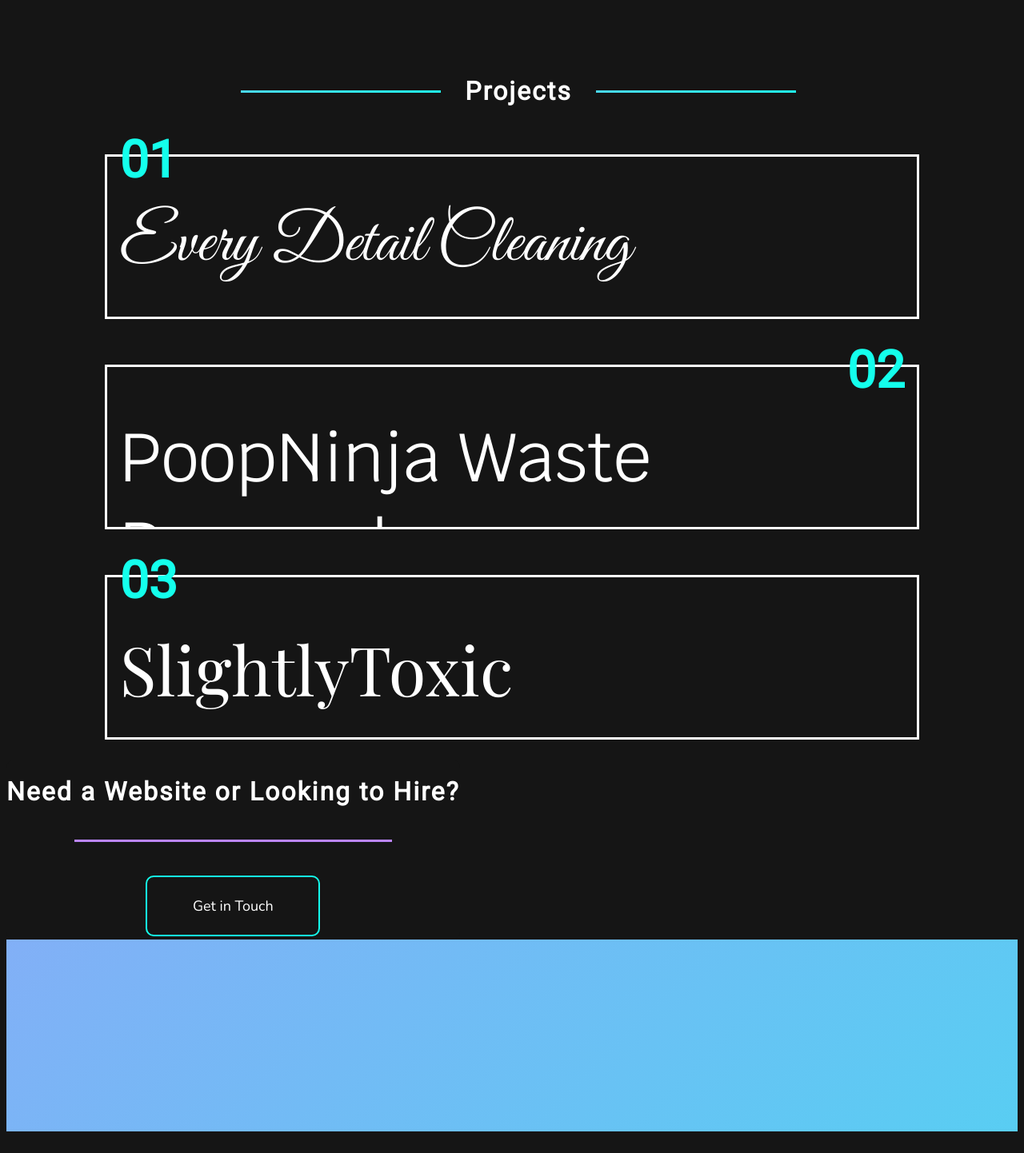
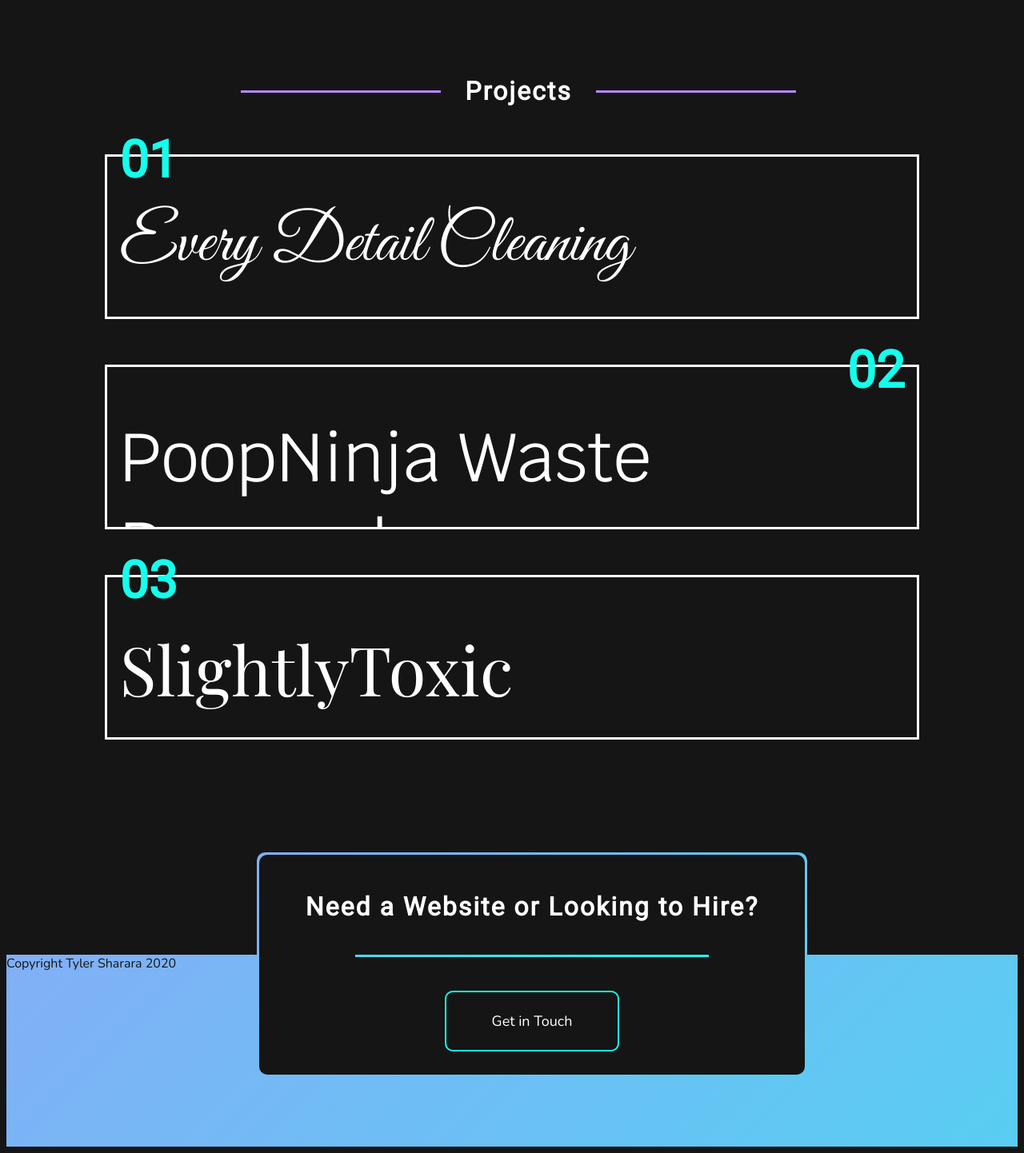
Before and after one commit to TylerSharara/Portfolio, a PHP site: page / in a window 1280 px wide. Shown: the part 805-2247 px from the top of the page at 80% size. Before the commit the page ends 2220 px from the top, so only its background shows below. Run offline with PHP 8.4, Linux system fonts and the light colour scheme.

Commit message:
major league changes:      - changed footer      - changed call to action      - various css fix ups

```diff
--- a/index.php
+++ b/index.php
@@ -36,7 +36,7 @@
                         <ul>
                             <li><a href="index.php">Home</a></li>
                             <li><a href="#project-start">Projects</a></li>
-                            <li><a href="https://mail.google.com/mail/u/0/?tab=rm&ogbl#inbox?compose=CllgCJTNHjkMDTvrxqNQPVXDRKVhQjfBVHpVtCbhTqgtbPJkGFBQhfCMqtwmMTjJlgcBXLXgpLV">Contact</a></li>
+                            <li><a href="#contact">Contact</a></li>
                         </ul>
                     </nav>
                 </div>
@@ -149,18 +149,19 @@
                 </div>
             </div>
         </div>
-        <div class="call-to-action-container">
-            <div class="call-to-action">
-                <h1 id="project-start" class="project-start">Need a Website or Looking to Hire?</h1>
-                <br>
-                <div class="horizontal-divider-full"></div>
-                <br><br>
-                <a href="https://mail.google.com/mail/u/0/?tab=rm&ogbl#inbox?compose=CllgCJTNHjkMDTvrxqNQPVXDRKVhQjfBVHpVtCbhTqgtbPJkGFBQhfCMqtwmMTjJlgcBXLXgpLV" target="_blank" class="button button1"><span>Get in Touch </span></a>
-            </div>
+        <br>
+        <div class="call-to-action-container" id="contact">
+                <div class="gradient-border">
+                    <h1 id="project-start" class="project-start">Need a Website or Looking to Hire?</h1>
+                    <br>
+                    <div class="horizontal-divider-full"></div>
+                    <br><br>
+                    <a href="mailto:tylersharara@gmail.com" target="_blank" class="button button1"><span>Get in Touch </span></a>
+                </div>
         </div>
+        <footer>
+            Copyright Tyler Sharara 2020
+        </footer>
     </body>
-    <footer>
-
-    </footer>
     <script src="scripts/script.js"></script>
 </html>
--- a/styles/basic.css
+++ b/styles/basic.css
@@ -355,16 +355,16 @@ span.letter:nth-child(odd):hover {
 .horizontal-divider {
     width: 250px;
     height: 3px;
-    background: linear-gradient(-45deg, #14ffec, #BB86FC);
-    background-size: 400% 400%;
-    animation: gradient 5s ease infinite;
+    background-color: #BB86FC;
     margin: 0 30px;
 }
 
 .horizontal-divider-full {
     width: 70%;
     height: 3px;
-    background-color: #BB86FC;
+    background: linear-gradient(-45deg, #14ffec, #BB86FC);
+    background-size: 400% 400%;
+    animation: gradient 5s ease infinite;
     margin: 0 30px;
 }
 
@@ -560,15 +560,18 @@ span.letter:nth-child(odd):hover {
 }
 
 .call-to-action {
-    position: absolute;
-    top: 10%;
+    position: relative;
+    transform: translateY(125px);
+    width: 70%;
+    margin: auto;
     z-index: 999;
+    border-radius: 15px;
     display: flex;
-    border-radius: 10px;
     flex-direction: column;
     justify-content: center;
     align-items: center;
     background-color: #151515;
+    padding: 25px;
 }
 
 .fade-in {
@@ -580,7 +583,36 @@ span.letter:nth-child(odd):hover {
     opacity: 1;
 }
 
+.gradient-border {
+    position: absolute;
+    left: 25%;
+    top: 50%;
+    display: flex;
+    flex-direction: column;
+    justify-content: center;
+    align-items: center;
+    width: 50%;
+    --borderWidth: 3px;
+    background: #151515;
+    border-radius: 10px;
+    padding: 25px;
+}
+.gradient-border:after {
+    content: '';
+    position: absolute;
+    top: calc(-1 * var(--borderWidth));
+    left: calc(-1 * var(--borderWidth));
+    height: calc(100% + var(--borderWidth) * 2);
+    width: calc(100% + var(--borderWidth) * 2);
+    background: linear-gradient(-45deg, #14ffec, #BB86FC);
+    border-radius: calc(3.5 * var(--borderWidth));
+    z-index: -1;
+    animation: gradient 10s ease infinite;
+    background-size: 400% 400%;
+}
+
 footer {
+    z-index: -999;
     background: linear-gradient(-45deg, #14ffec, #BB86FC);
     background-size: 400% 400%;
     animation: gradient 10s ease infinite;
@@ -588,9 +620,9 @@ footer {
     width: 100vw;
     height: 30vh;
     font-family: 'Nunito', sans-serif;
-    text-align: center;
-    color: white;
-    overflow: hidden;
+    text-align: left;
+    color: #151515;
+
 }
 
 /* Scroll Bar -------------------------------*/
```
